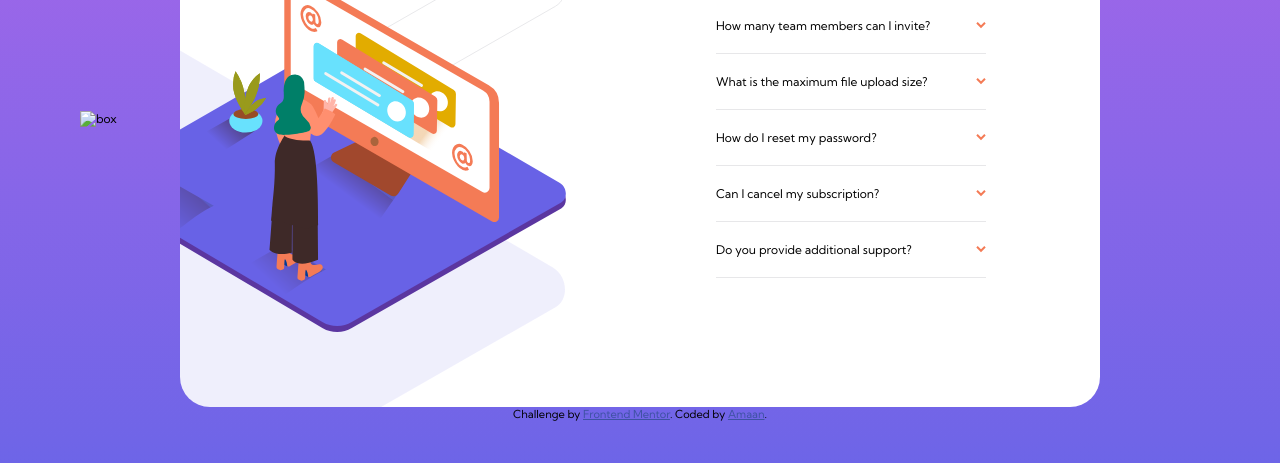
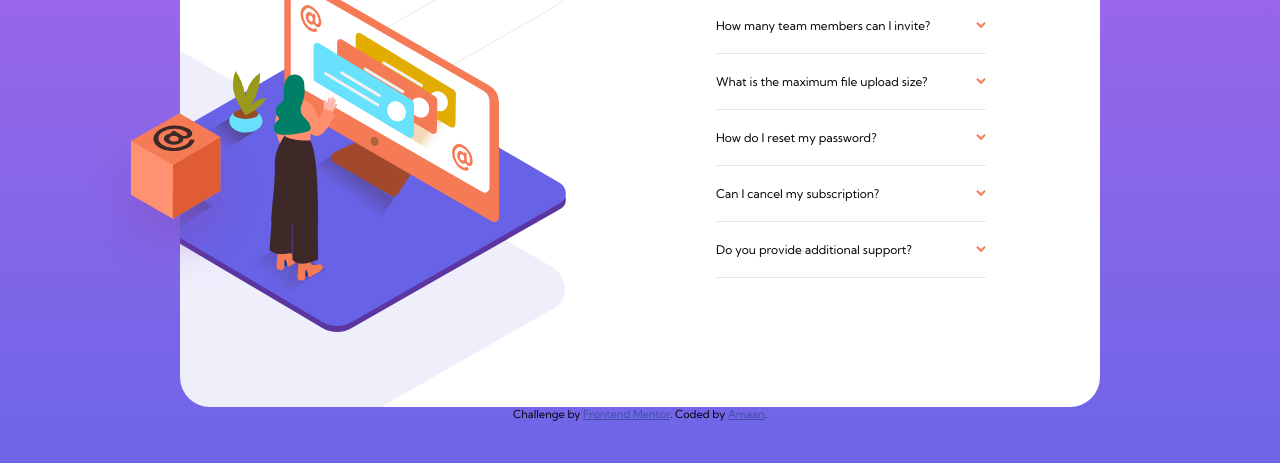
Before and after one commit to moonraa/FME-FAQAccordion, a plain HTML site: page index.html in a window 1280 px wide. Shown: the part 241-704 px from the top of the page. Drawn offline with Linux system fonts and the light colour scheme; the site is published under a folder, as on GitHub Pages, so addresses that start at the root find nothing.

Commit message:
Update index.html
Resolved image path error

```diff
--- a/index.html
+++ b/index.html
@@ -23,7 +23,7 @@
       <div class="image__wrapper_inner">
 
       </div>
-      <img class="box" src="/images/illustration-box-desktop.svg" alt="box">
+      <img class="box" src="./images/illustration-box-desktop.svg" alt="box">
   </div>
     <div class="accordion">
     <h1 class="accordion-title">FAQ</h1>
```
